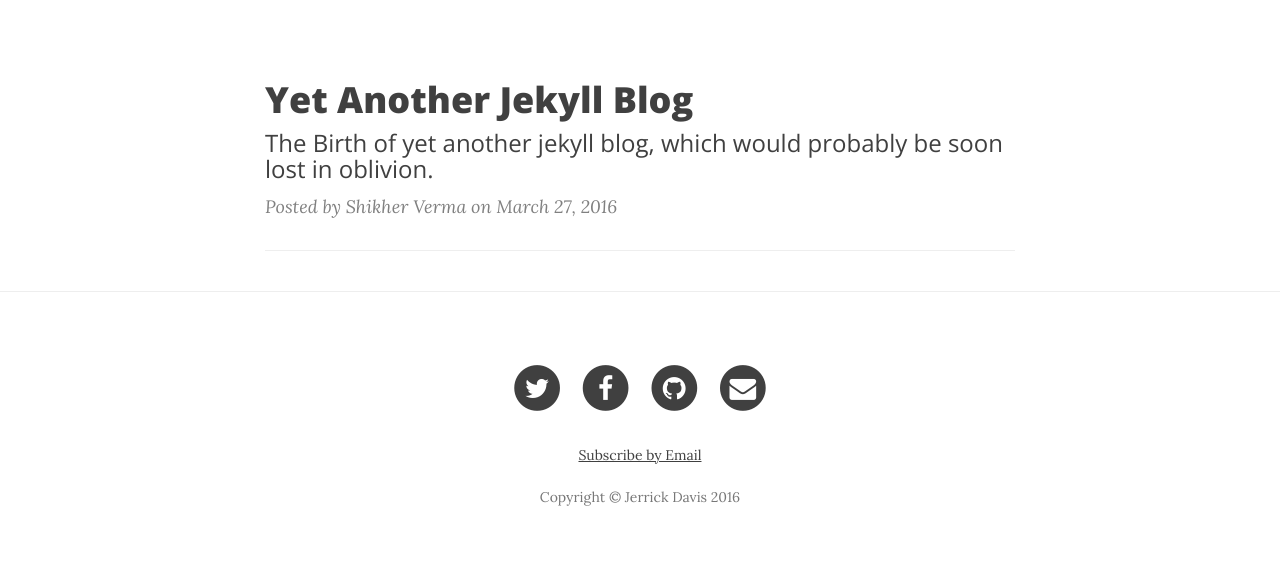
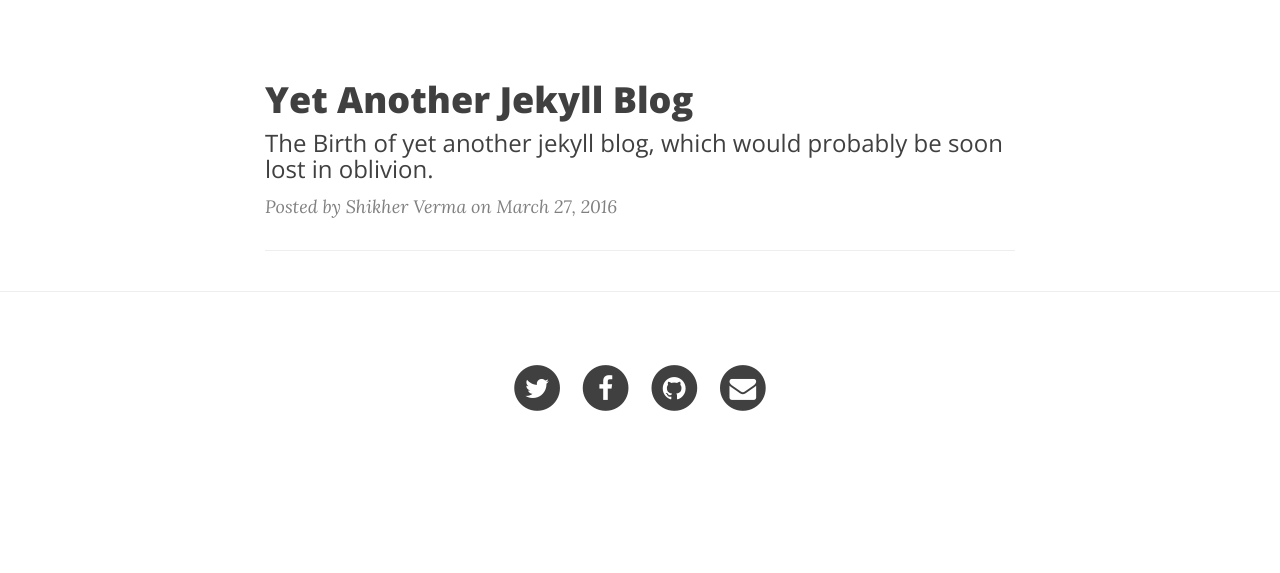
Before and after one commit to ClevrPwns-Blog/ClevrPwns-Blog.github.io, a Jekyll site: the page built from blog/index.html, in a window 1280 px wide. Shown: the part 448-1021 px from the top of the page. Built offline with Jekyll 4.4.1, drawn with Linux system fonts in a browser that asks for light colours; nearby versions of some CDN libraries; the list of posts is cut into pages by our own code; after the commit the page ends 928 px from its top, so only the background shows below that.

Commit message:
getting there

```diff
--- a/_includes/footer.html
+++ b/_includes/footer.html
@@ -46,7 +46,6 @@
                     </li>
                     {% endif %}
                 </ul>
-                <p class="copyright text-muted">{% include feedburner_subscribe.html %} <br><br> Copyright &copy; {{ site.copyright_name }} {{ site.time | date: '%Y' }}</p>
             </div>
         </div>
     </div>
```
